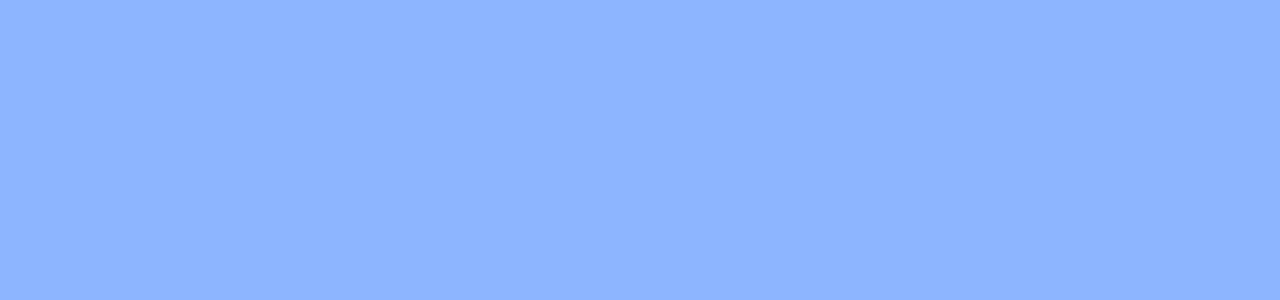
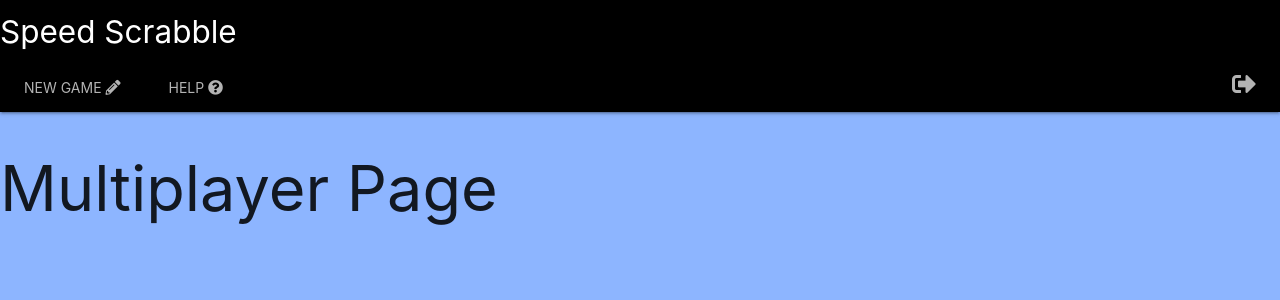
Before and after one commit to davidwu92/SpeedScrabble, a React (Create React App) app in the folder client/: page /multiplayer in a window 1280 px wide. Shown: the top 300 px of the page. Built offline with nearby package versions, Linux system fonts and the light colour scheme.

Commit message:
Multiplayer Page created

```diff
--- a/client/src/App.js
+++ b/client/src/App.js
@@ -10,6 +10,7 @@ import Home from './Pages/Home'
 import Login from './Pages/Login'
 import Register from './Pages/Register'
 import SpeedScrabble from './Pages/SpeedScrabble'
+import Multiplayer from './Pages/Multiplayer'
 import Help from './Pages/Help'
 
 import './App.css'
@@ -46,6 +47,13 @@ function App() {
       </Switch>
 
       <Switch>
+        <Route exact path="/multiplayer">
+          <LoggedInNav/>
+          <Multiplayer/>
+        </Route>
+      </Switch>
+
+      <Switch>
         <Route exact path="/help">
           <LoggedInNav/>
           <Help/>
--- /dev/null
+++ b/client/src/Pages/Multiplayer/Multiplayer.js
@@ -0,0 +1,8 @@
+import React from 'react'
+
+const Multiplayer = () => {
+  return(
+    <h1>Multiplayer Page</h1>
+  )
+}
+export default Multiplayer
--- /dev/null
+++ b/client/src/Pages/Multiplayer/index.js
@@ -0,0 +1 @@
+export {default} from './Multiplayer.js'
```
